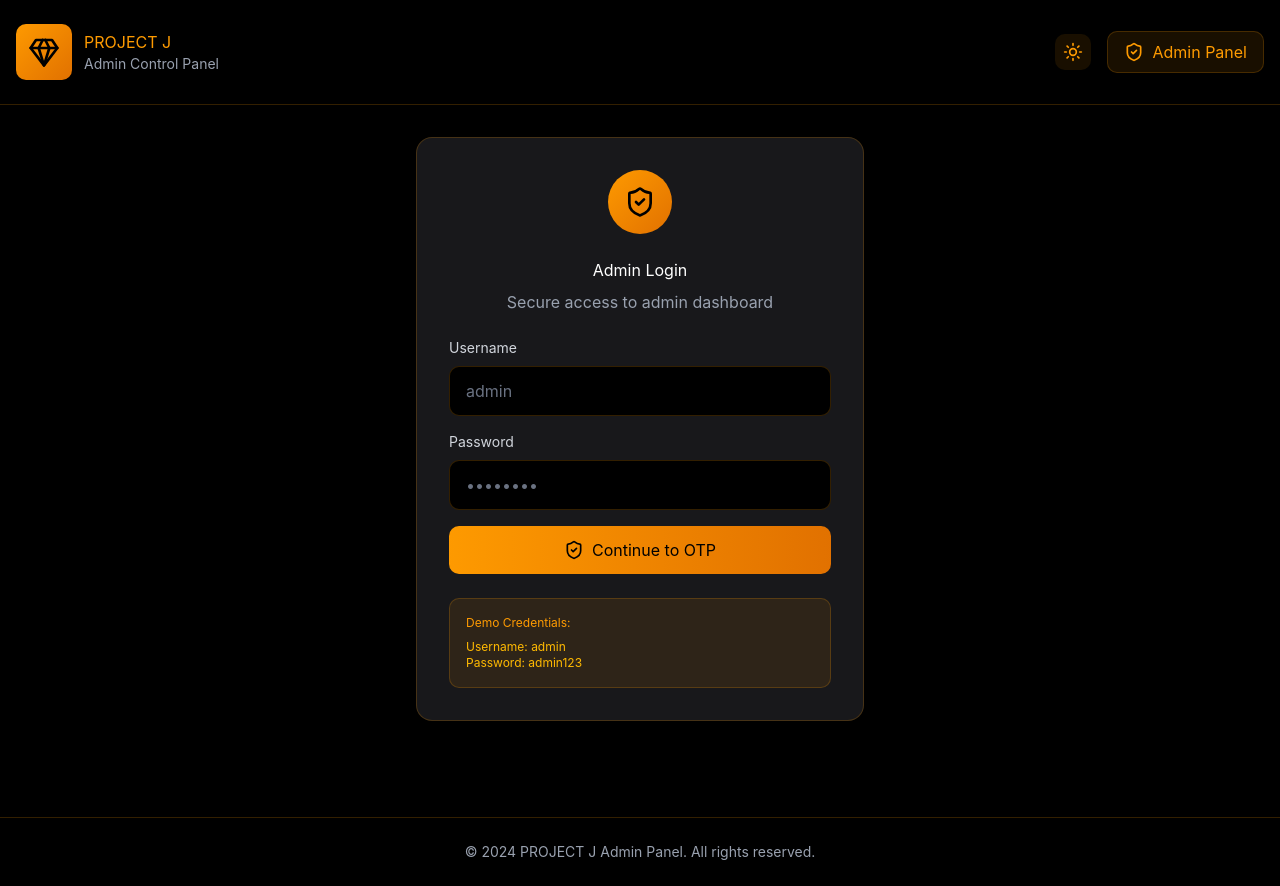
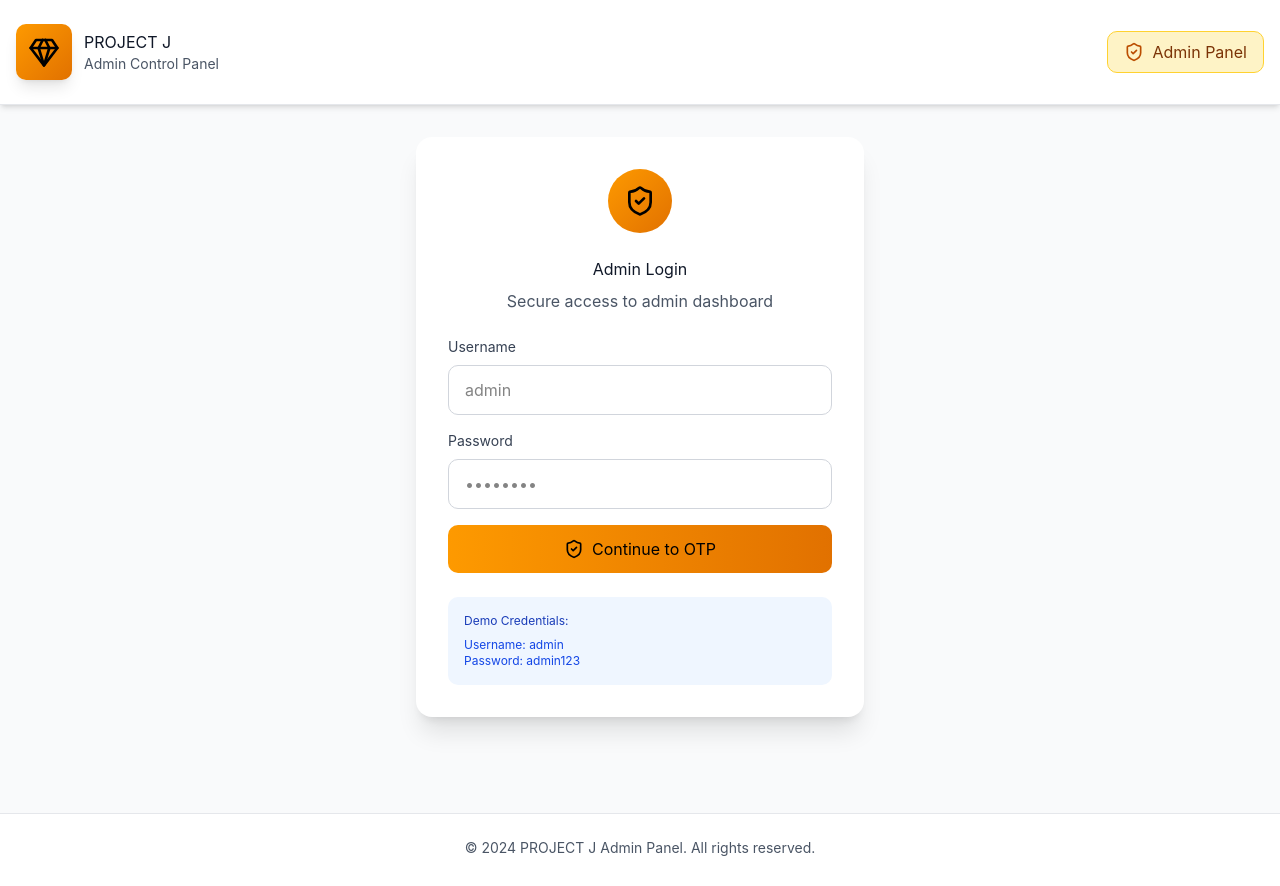
Before and after one commit to Karthik-V-005/Project-J-Deploy, a React (Vite) app in the folder Jewellery Offers Marketplace/: page / in a window 1280 px wide. Built offline with nearby package versions, Linux system fonts and the light colour scheme.

Commit message:
Removed Dark Mode

```diff
--- a/Jewellery Offers Marketplace/package.json
+++ b/Jewellery Offers Marketplace/package.json
@@ -1,4 +1,3 @@
-
 {
       "name": "Jewellery Offers Marketplace",
       "version": "0.1.0",
@@ -49,6 +48,8 @@
       },
       "devDependencies": {
             "@types/node": "^20.10.0",
+            "@types/react": "^19.2.7",
+            "@types/react-dom": "^19.2.3",
             "@vitejs/plugin-react-swc": "^3.10.2",
             "vite": "6.3.5"
       },
--- a/Jewellery Offers Marketplace/src/App.tsx
+++ b/Jewellery Offers Marketplace/src/App.tsx
@@ -1,20 +1,10 @@
-import { useState, useEffect } from 'react';
-import { AdminLogin } from './components/AdminLogin';
-import { AdminDashboard } from './components/AdminDashboard';
-import { Gem, ShieldCheck, Sun, Moon } from 'lucide-react';
+import { useState } from "react";
+import { AdminLogin } from "./components/AdminLogin";
+import { AdminDashboard } from "./components/AdminDashboard";
+import { Gem, ShieldCheck } from "lucide-react";
 
 export default function App() {
   const [isLoggedIn, setIsLoggedIn] = useState(false);
-  const [isDarkMode, setIsDarkMode] = useState(true); // Default to dark mode
-
-  // Apply dark mode class to document
-  useEffect(() => {
-    if (isDarkMode) {
-      document.documentElement.classList.add('dark');
-    } else {
-      document.documentElement.classList.remove('dark');
-    }
-  }, [isDarkMode]);
 
   const handleLogin = () => {
     setIsLoggedIn(true);
@@ -24,14 +14,10 @@ export default function App() {
     setIsLoggedIn(false);
   };
 
-  const toggleDarkMode = () => {
-    setIsDarkMode(!isDarkMode);
-  };
-
   return (
-    <div className={`min-h-screen ${isDarkMode ? 'bg-black' : 'bg-gray-50'}`}>
+    <div className="min-h-screen bg-gray-50">
       {/* Header */}
-      <header className={`${isDarkMode ? 'bg-black border-b border-amber-500/20' : 'bg-white border-b border-gray-200'} shadow-md`}>
+      <header className="bg-white border-b border-gray-200 shadow-md">
         <div className="container mx-auto px-4 py-6">
           <div className="flex items-center justify-between">
             <div className="flex items-center gap-3">
@@ -39,33 +25,16 @@ export default function App() {
                 <Gem className="w-8 h-8 text-black" />
               </div>
               <div>
-                <h1 className={`${isDarkMode ? 'text-amber-500' : 'text-gray-900'}`}>PROJECT J</h1>
-                <p className={`text-sm ${isDarkMode ? 'text-gray-400' : 'text-gray-600'}`}>Admin Control Panel</p>
+                <h1 className="text-gray-900">PROJECT J</h1>
+                <p className="text-sm text-gray-600">Admin Control Panel</p>
               </div>
             </div>
 
             <div className="flex items-center gap-4">
-              {/* Dark Mode Toggle */}
-              <button
-                onClick={toggleDarkMode}
-                className={`p-2 rounded-lg transition-colors ${
-                  isDarkMode
-                    ? 'bg-amber-500/10 text-amber-500 hover:bg-amber-500/20'
-                    : 'bg-gray-100 text-gray-700 hover:bg-gray-200'
-                }`}
-                aria-label="Toggle dark mode"
-              >
-                {isDarkMode ? <Sun className="w-5 h-5" /> : <Moon className="w-5 h-5" />}
-              </button>
-
               {/* Admin Badge */}
-              <div className={`flex items-center gap-2 px-4 py-2 rounded-lg border ${
-                isDarkMode
-                  ? 'bg-amber-500/10 border-amber-500/20'
-                  : 'bg-amber-100 border-amber-300'
-              }`}>
-                <ShieldCheck className={`w-5 h-5 ${isDarkMode ? 'text-amber-500' : 'text-amber-700'}`} />
-                <span className={isDarkMode ? 'text-amber-500' : 'text-amber-900'}>Admin Panel</span>
+              <div className="flex items-center gap-2 px-4 py-2 rounded-lg border bg-amber-100 border-amber-300">
+                <ShieldCheck className="w-5 h-5 text-amber-700" />
+                <span className="text-amber-900">Admin Panel</span>
               </div>
             </div>
           </div>
@@ -75,18 +44,18 @@ export default function App() {
       {/* Main Content */}
       <main>
         {isLoggedIn ? (
-          <AdminDashboard onLogout={handleLogout} isDarkMode={isDarkMode} />
+          <AdminDashboard onLogout={handleLogout} />
         ) : (
           <div className="container mx-auto px-4 py-8">
-            <AdminLogin onLogin={handleLogin} isDarkMode={isDarkMode} />
+            <AdminLogin onLogin={handleLogin} />
           </div>
         )}
       </main>
 
       {/* Footer */}
-      <footer className={`${isDarkMode ? 'bg-black border-t border-amber-500/20' : 'bg-white border-t border-gray-200'} mt-16`}>
+      <footer className="bg-white border-t border-gray-200 mt-16">
         <div className="container mx-auto px-4 py-6">
-          <div className={`text-center text-sm ${isDarkMode ? 'text-gray-400' : 'text-gray-600'}`}>
+          <div className="text-center text-sm text-gray-600">
             <p>© 2024 PROJECT J Admin Panel. All rights reserved.</p>
           </div>
         </div>
--- a/Jewellery Offers Marketplace/src/components/AdminLogin.tsx
+++ b/Jewellery Offers Marketplace/src/components/AdminLogin.tsx
@@ -1,34 +1,33 @@
-import { useState } from 'react';
-import { ShieldCheck, AlertCircle, Mail } from 'lucide-react';
+import { useState } from "react";
+import { ShieldCheck, AlertCircle, Mail } from "lucide-react";
 
 interface AdminLoginProps {
   onLogin: () => void;
-  isDarkMode: boolean;
 }
 
-type LoginStep = 'credentials' | 'otp';
+type LoginStep = "credentials" | "otp";
 
-export function AdminLogin({ onLogin, isDarkMode }: AdminLoginProps) {
-  const [step, setStep] = useState<LoginStep>('credentials');
-  const [username, setUsername] = useState('');
-  const [password, setPassword] = useState('');
-  const [otp, setOtp] = useState(['', '', '', '', '', '']);
-  const [error, setError] = useState('');
-  const [generatedOtp, setGeneratedOtp] = useState('');
+export function AdminLogin({ onLogin }: AdminLoginProps) {
+  const [step, setStep] = useState<LoginStep>("credentials");
+  const [username, setUsername] = useState("");
+  const [password, setPassword] = useState("");
+  const [otp, setOtp] = useState(["", "", "", "", "", ""]);
+  const [error, setError] = useState("");
+  const [generatedOtp, setGeneratedOtp] = useState("");
 
   const handleCredentialsSubmit = (e: React.FormEvent) => {
     e.preventDefault();
-    setError('');
+    setError("");
 
     // Demo admin credentials
-    if (username === 'admin' && password === 'admin123') {
+    if (username === "admin" && password === "admin123") {
       // Generate OTP
       const newOtp = Math.floor(100000 + Math.random() * 900000).toString();
       setGeneratedOtp(newOtp);
-      console.log('Generated OTP:', newOtp); // For demo purposes
-      setStep('otp');
+      console.log("Generated OTP:", newOtp); // For demo purposes
+      setStep("otp");
     } else {
-      setError('Invalid username or password');
+      setError("Invalid username or password");
     }
   };
 
@@ -48,7 +47,7 @@ export function AdminLogin({ onLogin, isDarkMode }: AdminLoginProps) {
   };
 
   const handleOtpKeyDown = (index: number, e: React.KeyboardEvent) => {
-    if (e.key === 'Backspace' && !otp[index] && index > 0) {
+    if (e.key === "Backspace" && !otp[index] && index > 0) {
       const prevInput = document.getElementById(`otp-${index - 1}`);
       prevInput?.focus();
     }
@@ -56,78 +55,76 @@ export function AdminLogin({ onLogin, isDarkMode }: AdminLoginProps) {
 
   const handleOtpSubmit = (e: React.FormEvent) => {
     e.preventDefault();
-    setError('');
+    setError("");
 
-    const enteredOtp = otp.join('');
+    const enteredOtp = otp.join("");
 
     if (enteredOtp === generatedOtp) {
       onLogin();
     } else {
-      setError('Invalid OTP. Please try again.');
-      setOtp(['', '', '', '', '', '']);
-      const firstInput = document.getElementById('otp-0');
+      setError("Invalid OTP. Please try again.");
+      setOtp(["", "", "", "", "", ""]);
+      const firstInput = document.getElementById("otp-0");
       firstInput?.focus();
     }
   };
 
   const handleBackToCredentials = () => {
-    setStep('credentials');
-    setOtp(['', '', '', '', '', '']);
-    setError('');
+    setStep("credentials");
+    setOtp(["", "", "", "", "", ""]);
+    setError("");
   };
 
   return (
     <div className="max-w-md mx-auto">
-      <div className={`${isDarkMode ? 'bg-zinc-900 border border-amber-500/20' : 'bg-white'} rounded-2xl shadow-xl p-8`}>
+      <div className="bg-white rounded-2xl shadow-xl p-8">
         <div className="flex justify-center mb-6">
           <div className="bg-gradient-to-br from-amber-500 to-amber-600 p-4 rounded-full">
             <ShieldCheck className="w-8 h-8 text-black" />
           </div>
         </div>
 
-        <h2 className={`text-center mb-2 ${isDarkMode ? 'text-white' : 'text-gray-900'}`}>Admin Login</h2>
-        <p className={`text-center mb-6 ${isDarkMode ? 'text-gray-400' : 'text-gray-600'}`}>
-          {step === 'credentials' ? 'Secure access to admin dashboard' : 'Enter the OTP sent to your device'}
+        <h2 className="text-center mb-2 text-gray-900">Admin Login</h2>
+        <p className="text-center mb-6 text-gray-600">
+          {step === "credentials"
+            ? "Secure access to admin dashboard"
+            : "Enter the OTP sent to your device"}
         </p>
 
         {error && (
-          <div className={`${isDarkMode ? 'bg-red-500/10 border-red-500/20' : 'bg-red-50 border-red-200'} border rounded-lg p-3 mb-4 flex items-start gap-2`}>
-            <AlertCircle className={`w-5 h-5 ${isDarkMode ? 'text-red-400' : 'text-red-500'} flex-shrink-0 mt-0.5`} />
-            <p className={`text-sm ${isDarkMode ? 'text-red-400' : 'text-red-700'}`}>{error}</p>
+          <div className="bg-red-50 border-red-200 border rounded-lg p-3 mb-4 flex items-start gap-2">
+            <AlertCircle className="w-5 h-5 text-red-500 flex-shrink-0 mt-0.5" />
+            <p className="text-sm text-red-700">{error}</p>
           </div>
         )}
 
-        {step === 'credentials' ? (
+        {step === "credentials" ? (
           <form onSubmit={handleCredentialsSubmit} className="space-y-4">
             <div>
-              <label className={`block text-sm mb-2 ${isDarkMode ? 'text-gray-300' : 'text-gray-700'}`}>Username</label>
+              <label className="block text-sm mb-2 text-gray-700">
+                Username
+              </label>
               <input
                 type="text"
                 value={username}
                 onChange={(e) => setUsername(e.target.value)}
                 placeholder="admin"
                 required
-                className={`w-full px-4 py-3 rounded-lg border ${
-                  isDarkMode
-                    ? 'bg-black border-amber-500/20 text-white placeholder-gray-500 focus:border-amber-500'
-                    : 'bg-white border-gray-300 focus:border-amber-500'
-                } focus:ring-2 focus:ring-amber-500/20 transition-all`}
+                className="w-full px-4 py-3 rounded-lg border bg-white border-gray-300 focus:border-amber-500 focus:ring-2 focus:ring-amber-500/20 transition-all"
               />
             </div>
 
             <div>
-              <label className={`block text-sm mb-2 ${isDarkMode ? 'text-gray-300' : 'text-gray-700'}`}>Password</label>
+              <label className="block text-sm mb-2 text-gray-700">
+                Password
+              </label>
               <input
                 type="password"
                 value={password}
                 onChange={(e) => setPassword(e.target.value)}
-                placeholder="••••••••"
+                placeholder={`\u2022\u2022\u2022\u2022\u2022\u2022\u2022\u2022`}
                 required
-                className={`w-full px-4 py-3 rounded-lg border ${
-                  isDarkMode
-                    ? 'bg-black border-amber-500/20 text-white placeholder-gray-500 focus:border-amber-500'
-                    : 'bg-white border-gray-300 focus:border-amber-500'
-                } focus:ring-2 focus:ring-amber-500/20 transition-all`}
+                className="w-full px-4 py-3 rounded-lg border bg-white border-gray-300 focus:border-amber-500 focus:ring-2 focus:ring-amber-500/20 transition-all"
               />
             </div>
 
@@ -142,7 +139,7 @@ export function AdminLogin({ onLogin, isDarkMode }: AdminLoginProps) {
         ) : (
           <form onSubmit={handleOtpSubmit} className="space-y-6">
             <div className="flex justify-center mb-4">
-              <Mail className={`w-12 h-12 ${isDarkMode ? 'text-amber-500' : 'text-amber-600'}`} />
+              <Mail className="w-12 h-12 text-amber-600" />
             </div>
 
             <div className="flex justify-center gap-2">
@@ -156,11 +153,7 @@ export function AdminLogin({ onLogin, isDarkMode }: AdminLoginProps) {
                   value={digit}
                   onChange={(e) => handleOtpChange(index, e.target.value)}
                   onKeyDown={(e) => handleOtpKeyDown(index, e)}
-                  className={`w-12 h-12 text-center rounded-lg border-2 ${
-                    isDarkMode
-                      ? 'bg-black border-amber-500/20 text-white focus:border-amber-500'
-                      : 'bg-white border-gray-300 focus:border-amber-500'
-                  } focus:ring-2 focus:ring-amber-500/20 transition-all`}
+                  className="w-12 h-12 text-center rounded-lg border-2 bg-white border-gray-300 focus:border-amber-500 focus:ring-2 focus:ring-amber-500/20 transition-all"
                   autoFocus={index === 0}
                 />
               ))}
@@ -177,11 +170,7 @@ export function AdminLogin({ onLogin, isDarkMode }: AdminLoginProps) {
             <button
               type="button"
               onClick={handleBackToCredentials}
-              className={`w-full py-3 rounded-lg ${
-                isDarkMode
-                  ? 'text-gray-400 hover:text-white hover:bg-white/5'
-                  : 'text-gray-600 hover:bg-gray-100'
-              } transition-all`}
+              className="w-full py-3 rounded-lg text-gray-600 hover:bg-gray-100 transition-all"
             >
               Back to Login
             </button>
@@ -189,12 +178,14 @@ export function AdminLogin({ onLogin, isDarkMode }: AdminLoginProps) {
         )}
 
         {/* Demo Credentials */}
-        <div className={`mt-6 p-4 ${isDarkMode ? 'bg-amber-500/10 border border-amber-500/20' : 'bg-blue-50'} rounded-lg`}>
-          <p className={`text-xs mb-2 ${isDarkMode ? 'text-amber-500' : 'text-blue-800'}`}>Demo Credentials:</p>
-          <p className={`text-xs ${isDarkMode ? 'text-amber-400' : 'text-blue-700'}`}>Username: admin</p>
-          <p className={`text-xs ${isDarkMode ? 'text-amber-400' : 'text-blue-700'}`}>Password: admin123</p>
-          {step === 'otp' && (
-            <p className={`text-xs mt-2 ${isDarkMode ? 'text-amber-400' : 'text-blue-700'}`}>OTP: {generatedOtp} (Check console)</p>
+        <div className="mt-6 p-4 bg-blue-50 rounded-lg">
+          <p className="text-xs mb-2 text-blue-800">Demo Credentials:</p>
+          <p className="text-xs text-blue-700">Username: admin</p>
+          <p className="text-xs text-blue-700">Password: admin123</p>
+          {step === "otp" && (
+            <p className="text-xs mt-2 text-blue-700">
+              OTP: {generatedOtp} (Check console)
+            </p>
           )}
         </div>
       </div>
--- a/Jewellery Offers Marketplace/src/components/admin/LocationManagement.tsx
+++ b/Jewellery Offers Marketplace/src/components/admin/LocationManagement.tsx
@@ -2,11 +2,9 @@ import { useState } from 'react';
 import { states, citiesByState, pincodesByCity } from '../../data/mockData';
 import { Plus, Trash2, MapPin } from 'lucide-react';
 
-interface LocationManagementProps {
-  isDarkMode: boolean;
-}
 
-export function LocationManagement({ isDarkMode }: LocationManagementProps) {
+
+export function LocationManagement() {
   const [selectedState, setSelectedState] = useState('');
   const [selectedCity, setSelectedCity] = useState('');
   const [newState, setNewState] = useState('');
--- a/Jewellery Offers Marketplace/src/components/admin/OfferManagement.tsx
+++ b/Jewellery Offers Marketplace/src/components/admin/OfferManagement.tsx
@@ -3,11 +3,9 @@ import { mockOffers } from '../../data/mockData';
 import { Offer, OfferStatus } from '../../types';
 import { CheckCircle, XCircle, Search, Eye, Trash2 } from 'lucide-react';
 
-interface OfferManagementProps {
-  isDarkMode: boolean;
-}
 
-export function OfferManagement({ isDarkMode }: OfferManagementProps) {
+
+export function OfferManagement() {
   const [offers, setOffers] = useState(mockOffers);
   const [isFilterOpen, setIsFilterOpen] = useState(false);
   const [filterStatus, setFilterStatus] = useState<OfferStatus | 'all'>('all');
@@ -104,7 +102,7 @@ export function OfferManagement({ isDarkMode }: OfferManagementProps) {
 
   {/* Dropdown */}
             {isFilterOpen && (
-           <div className={`absolute left-0 top-full mt-2  z-50 w-full rounded-lg shadow-lg border ${isDarkMode ? 'bg-zinc-900 border-zinc-700 text-white': 'bg-white border-gray-200 text-black'}`}>
+           <div className="absolute left-0 top-full mt-2  z-50 w-full rounded-lg shadow-lg border bg-white border-gray-200 text-black">
             {statusOptions.map(status => (
             <button
                 key={status}
@@ -172,9 +170,9 @@ export function OfferManagement({ isDarkMode }: OfferManagementProps) {
 
       {/* Offer Details Modal */}
       {selectedOffer && (
-         <div className={`fixed inset-0 flex items-center justify-center z-50 p-4 ${isDarkMode ? 'bg-black/80' : 'bg-black/30'}`}>
-          <div className={`rounded-2xl shadow-xl border w-full max-w-3xl max-h-[90vh] overflow-y-auto ${isDarkMode ? 'bg-zinc-900 text-white border-zinc-800': 'bg-white text-black border-gray-200'}`}>
-            <div className={`sticky top-0 p-6 flex items-center justify-between border-b ${isDarkMode ? 'bg-zinc-900 border-zinc-800' : 'bg-white border-gray-200'}`}>
+         <div className="fixed inset-0 flex items-center justify-center z-50 p-4 bg-black/30">
+          <div className="rounded-2xl shadow-xl border w-full max-w-3xl max-h-[90vh] overflow-y-auto bg-white text-black border-gray-200">
+            <div className="sticky top-0 p-6 flex items-center justify-between border-b bg-white border-gray-200">
               <h2>Offer Details</h2>
               <button
                 onClick={() => setSelectedOffer(null)}
@@ -195,7 +193,7 @@ export function OfferManagement({ isDarkMode }: OfferManagementProps) {
               </div>
 
               {/* Status */}
-              <div className={`flex items-center justify-between p-4 rounded-xl border ${isDarkMode ? 'bg-zinc-800 border-zinc-700' : 'bg-gray-100 border-gray-200'}`}>
+              <div className="flex items-center justify-between p-4 rounded-xl border bg-gray-100 border-gray-200">
                 <span className="text-foreground">Current Status</span>
                 {getStatusBadge(selectedOffer.status)}
               </div>
```
Also changed, not shown: Jewellery Offers Marketplace/src/components/AdminDashboard.tsx (+43 -52 lines), Jewellery Offers Marketplace/src/components/admin/PlanManagement.tsx (+25 -44 lines), Jewellery Offers Marketplace/src/components/admin/VendorManagement.tsx (+9 -22 lines), 1 other file (tests, documents, lock files or other folders). Lines whose indentation alone changed are shown as unchanged.
